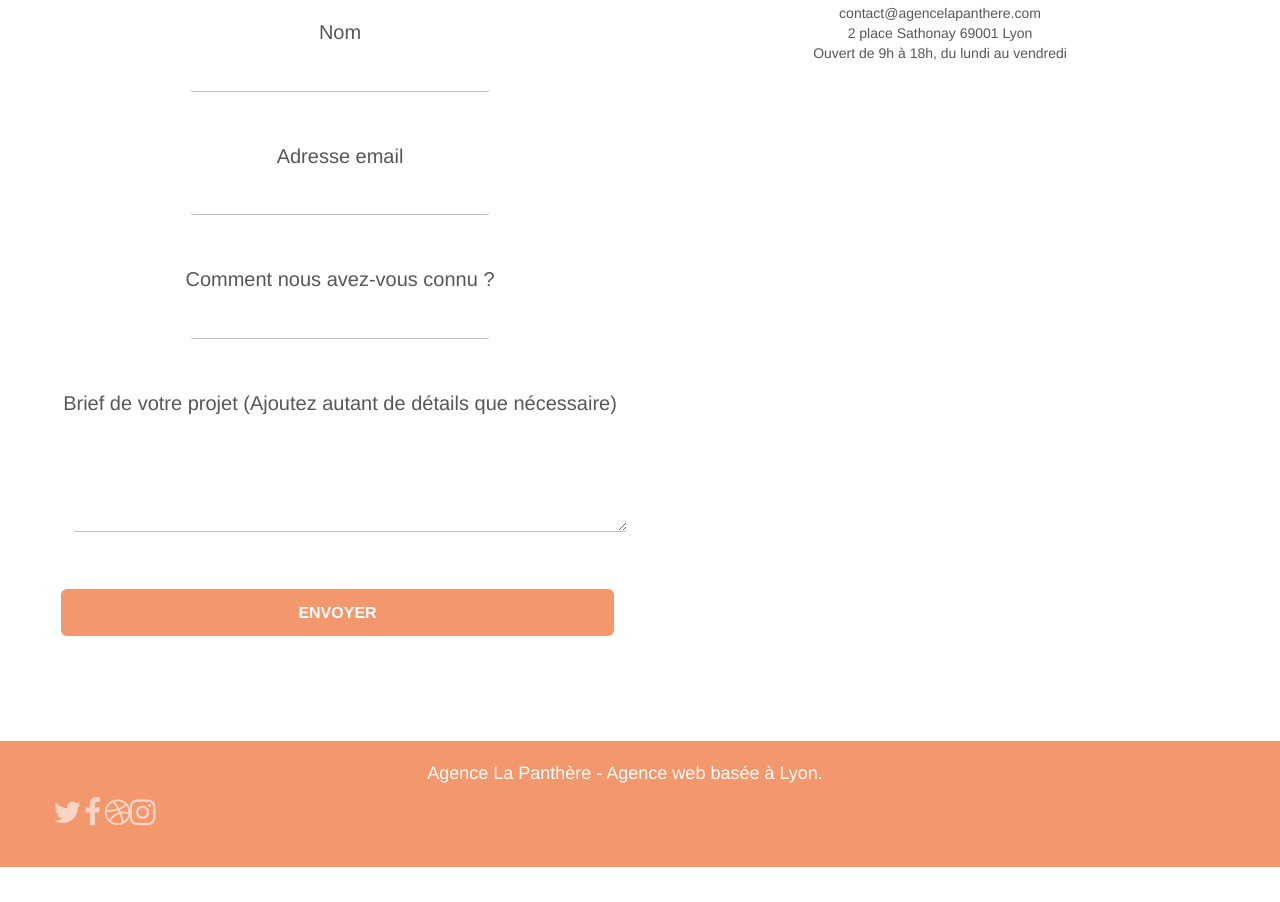
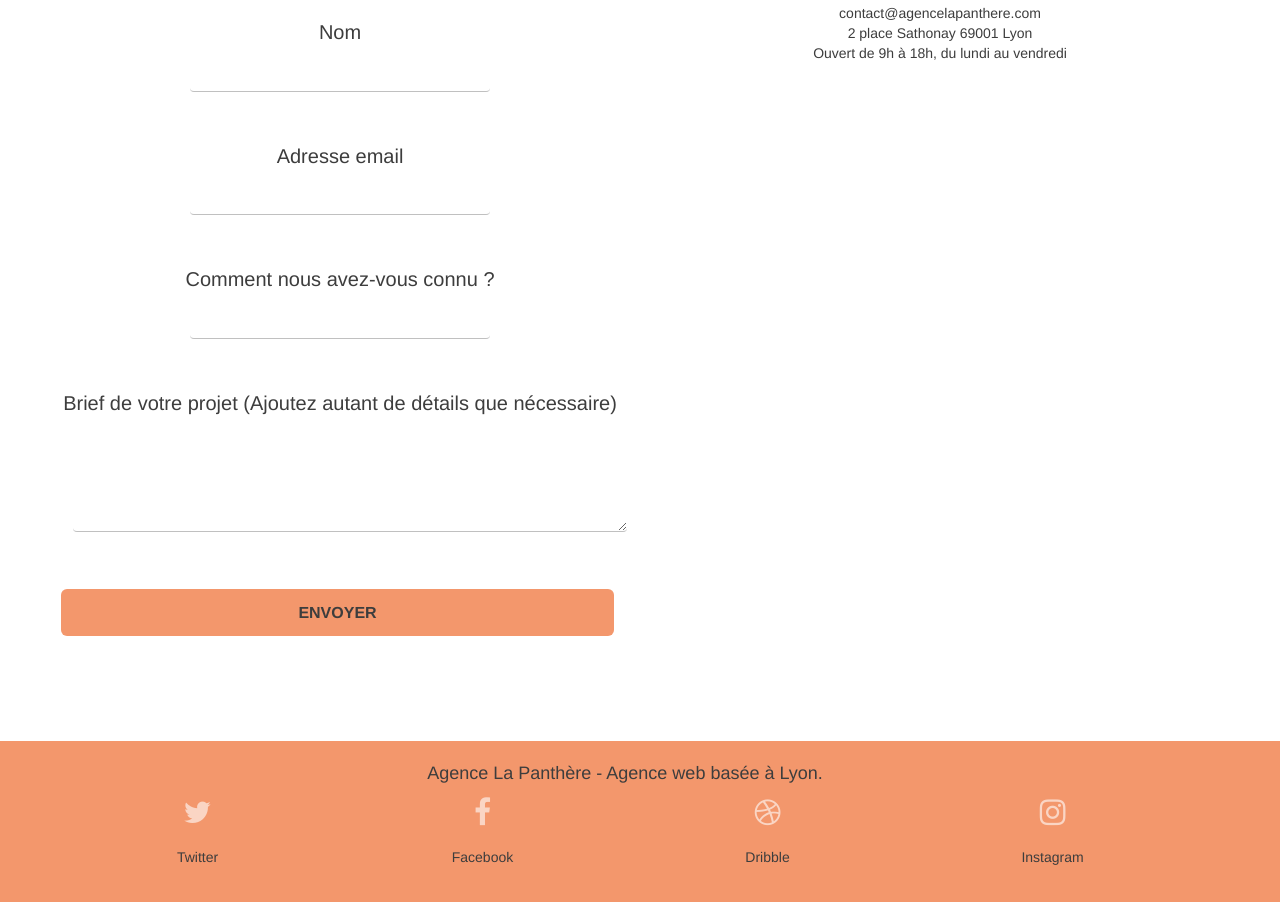
Before and after one commit to KhemisL/Projet_4_OpenClassroom.github.io, a plain HTML site: page contact.html in a window 1280 px wide. Shown: the part 628-1530 px from the top of the page. Before the commit the page ends 1495 px from the top, so only its background shows below. Drawn offline with nearby package versions, Linux system fonts and the light colour scheme; files that its build step writes are made by us from their sources; a script that the page names is missing; files whose address does not match are found by name.

Commit message:
modification accessibilité et img

```diff
--- a/contact.html
+++ b/contact.html
@@ -84,25 +84,25 @@
 			<div class="col-sm-6 container-form-contact">
 				<form id="form_1" novalidate >
 					<div class="form-group">
-						<label class="label-1">
+						<label class="label-1" for="name">
 							Nom
 						</label>
 						<input id="name" class="form-control" required />
 					</div>
 					<div class="form-group">
-						<label class="label-2">
+						<label class="label-2" for="email">
 							Adresse email
 						</label>
 						<input id="email" class="form-control" type="email" required />
 					</div>
 					<div class="form-group">
-						<label class="label-3">
+						<label class="label-3" for="input_504">
 							Comment nous avez-vous connu ?
 						</label>
 						<input class="form-control" type="email" required id="input_504" />
 					</div>
 					<div class="form-group">
-						<label class="label-4">
+						<label class="label-4" for="message">
 							Brief de votre projet (Ajoutez autant de détails que nécessaire)<br>
 						</label><textarea id="message" class="form-control" rows="4" cols="50" required></textarea>
 					</div>
@@ -137,22 +137,22 @@
 				<div class="row row-no-gutters social-contact-reseau">
 					<div class="col-sm-3">
 						<div class="text-center">
-							<a class="social-contact-reseau" href="index.html"><span class="fa fa-twitter icon-md"></span></a>
+							<a class="social-contact-reseau social-link" href="https://twitter.com" target="blank">Twitter<span  class="fa fa-twitter icon-md"></span></a>
 						</div>
 					</div>
 					<div class="col-sm-3">
 						<div class="text-center content-social">
-							<a class="social-contact-reseau" href="index.html"><span class="fa fa-facebook icon-md"></span></a>
+							<a class="social-contact-reseau social-link" href="index.html" target="blank">Facebook<span  href="index.html" class="fa fa-facebook icon-md"></span></a>
 						</div>
 					</div>
 					<div class="col-sm-3">
 						<div class="text-center">
-							<a class="social-contact-reseau" href="index.html"><span class="fa fa-dribbble icon-md"></span></a>
+							<a class="social-contact-reseau social-link" href="index.html" target="blank">Dribble<span class="fa fa-dribbble icon-md"></span></a>
 						</div>
 					</div>
 					<div class="col-sm-3">
 						<div class="text-center">
-							<a class="social-contact-reseau" href="index.html"><span class="fa fa-instagram icon-md"></span></a>
+							<a class="social-contact-reseau social-link" href="index.html" target="blank">Instagram<span class="fa fa-instagram icon-md"></span></a>
 						</div>
 					</div>
 				</div>
--- a/css/style.css
+++ b/css/style.css
@@ -726,7 +726,7 @@ label,
 a{
     font-family: "helvetica";
     font-weight: 400;
-    color: #575757!important;
+    color: #3d3d3d!important;
 }
 
 
@@ -810,7 +810,7 @@ h4 {
 }
 
 .white {
-    color: #FFFFFF!important;
+    color: #3d3d3d!important;
 }
 
 .portfolio-thumb {
@@ -841,7 +841,7 @@ h4 {
 }
 
 .bgc-dark-slate-blue {
-    background-color: #364577;
+    background-color: #2F3C65;
 }
 
 .bgc-atomic-tangerine {
@@ -854,7 +854,7 @@ h4 {
 
 .btn-atomic-tangerine {
     background: #F3976C;
-    color: #FFFFFF!important;
+    color: #3d3d3d!important;
 }
 
 .btn-atomic-tangerine:hover {
@@ -904,6 +904,7 @@ h4 {
 .social{
     display: block;
     width: 500px;
+    height: auto;
     display: flex;
     flex-direction: row;
     flex-wrap: wrap;
@@ -912,13 +913,24 @@ h4 {
     padding: 10px;
     text-decoration: none;
 }
+
+.social-link{
+    padding-bottom: 15px;
+    display: flex;
+    flex-direction: column-reverse;
+    align-items: center;
+    justify-content: center;
+}
 .social-contact-reseau{
-    display: block;
-    width: 100px;
+
+    width: 100%;
     display: flex;
     align-items: center;
+    justify-content: space-between;
     text-decoration: none;
 }
+
+
 .text-keywords{
     font-size: 20px;
     width: 500px;
@@ -938,6 +950,7 @@ width: auto;
     flex-direction: column;
     align-items: center;
     justify-content: center;
+
 }
 
 .row-page-2{
@@ -955,6 +968,8 @@ width: auto;
     width: 50px;
     height: 50px;
 }
+
+
 .keywords > .text-keywords{
     color: rgba(255, 255, 255, .7);
 
@@ -1187,7 +1202,12 @@ width: auto;
         text-align: center;
     }
 
-
+    .image-4{
+        width: 100%;
+    }
+    .image-3{
+        width: 100%;
+    }
 }
 
 @media (max-width: 425px) {
@@ -1253,6 +1273,7 @@ width: auto;
         margin: 0;
         padding: 0;
         list-style: none;
+        color: #3B3B3B;
     }
     /************************contact**************************/
     .col-sm-12 > .titre-principale-contact{
```
Also changed, not shown: index.html (+13 -13 lines).
